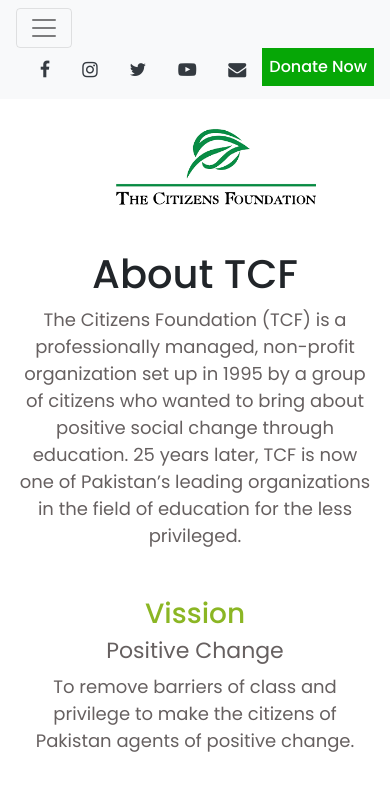
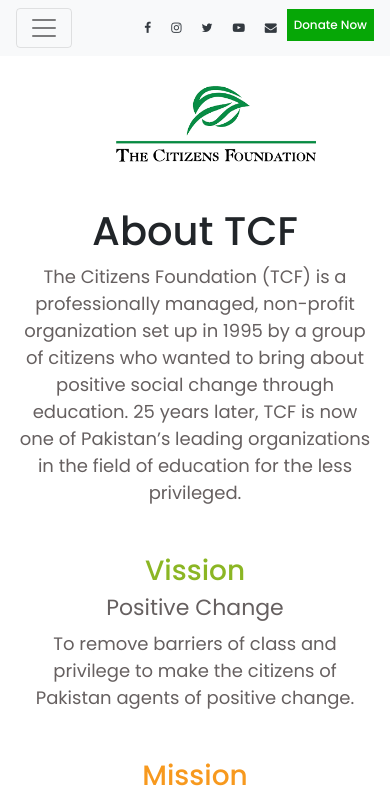
Before and after one commit to Haseeb420/TCF_FrontEnd, a plain HTML site: page index.html in a window 390 px wide. Shown: the top 797 px of the page. Drawn offline with Linux system fonts and the light colour scheme.

Commit message:
final commit

```diff
--- a/css/style.css
+++ b/css/style.css
@@ -174,9 +174,13 @@ border: 0;
 } */
 
 @media only screen and (max-width: 600px){
-    .upper_nav li{
-        display: inline-block;
-        width: 100%;
+    .upper_nav li a{
+        font-size: 12px;
+    }
+    .upper_nav .nav-item .nav-link {
+        font-size: 12px;
+        margin: 0px;
+        padding: 10px;
     }
     footer h1{
         font-size: 30px;
@@ -194,4 +198,5 @@ border: 0;
         display: block;
         margin-left:100px;
     }
+
 }
--- a/index.html
+++ b/index.html
@@ -27,7 +27,7 @@
             aria-controls="navbarSupportedContent" aria-expanded="false" aria-label="Toggle navigation">
             <span class="navbar-toggler-icon"></span>
         </button>
-        <ul class="nav ml-auto justify-flex-row">
+        <ul class="nav ml-auto upper_nav justify-flex-row">
             <li class="nav-item">
                 <a class="nav-link active text-dark" href="#"><i class="fa fa-facebook" aria-hidden="true"></i></a>
             </li>
```
